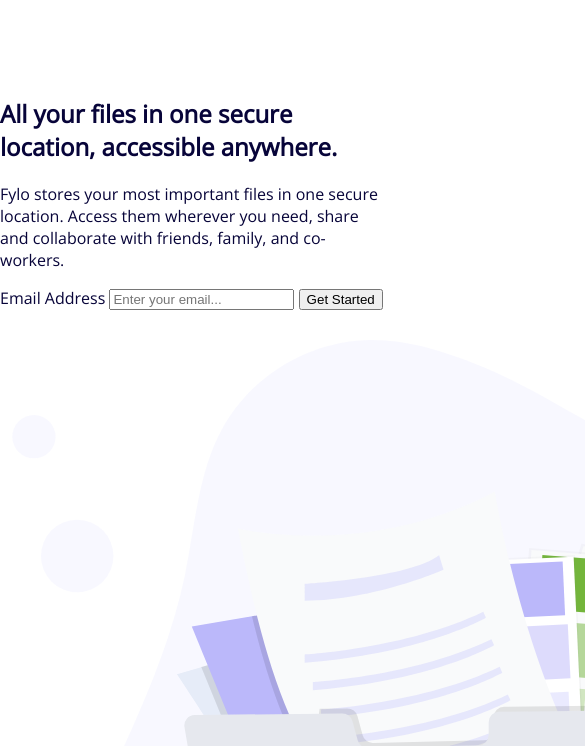
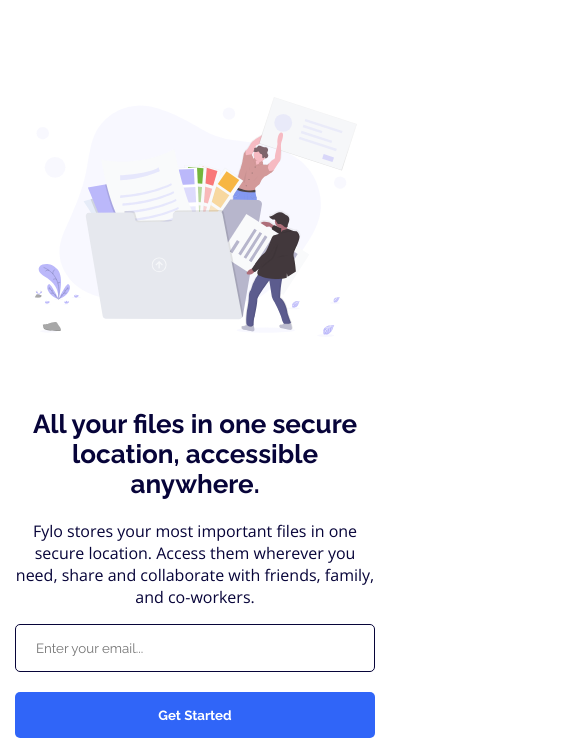
Before and after one commit to RaynaFaye/fylo-lp-two-columns, a plain HTML site: page index.html in a window 390 px wide. Shown: the part 107-853 px from the top of the page, 585 px wide, since content can reach past the window. Drawn offline with nearby package versions, Linux system fonts and the light colour scheme.

Commit message:
CSS applied to first block section

```diff
--- a/css/style.css
+++ b/css/style.css
@@ -3,11 +3,19 @@
 body {
   font-family: 'Open Sans', sans-serif;
   font-weight: 400;
+  font-size: 18px;
   color: hsl(243, 87%, 12%);
   margin: 0;
 }
-/* .title {
+.title {
   font-family: 'Raleway', sans-serif;
+  font-size: 38px;
+}
+.input {
+  font-family: 'Raleway', sans-serif;
+  border-radius: 5px;
+  border: 1px solid hsl(243, 87%, 12%);
+  padding: 15px 20px;
 }
 .button {
   font-family: 'Raleway', sans-serif;
@@ -18,7 +26,15 @@
   border-radius: 5px;
   padding: 15px 20px;
   cursor: pointer;
-} */
+}
+.screen-reader {
+  position: absolute;
+  left: -100vw;
+  top: auto;
+  width: 1px;
+  height: 1px;
+  overflow: hidden;
+}
 /* Header Section */
 .header {
   display: flex;
@@ -40,6 +56,34 @@
   color: hsl(243, 87%, 12%);
   text-decoration: none;
 }
+/* Main content Sections */
+.section {
+  display: flex;
+  padding: 0 100px;
+}
+.section__text-block {
+  flex: 1 1 0;
+}
+.section__illustration-img-block {
+  flex: 1 1 0;
+}
+.section__illustration-img {
+  width: 100%;
+}
+/* First section */
+.first-section {
+  margin-bottom: 200px;
+}
+.first-section__form {
+  display: flex;
+  column-gap: 20px;
+}
+.first-section__form__email-input {
+  width: 40%;
+}
+.first-section__form__button {
+  width: 30%;
+}
 /* Attribution Section */
 .attribution {
   font-size: 11px;
@@ -49,15 +93,29 @@
   color: hsl(228, 45%, 44%);
 }
 /* Media queries */
-@media all and (max-width: 900px) {
+@media all and (max-width: 980px) {
+  body {
+    font-size: 16px;
+  }
+  /* Header Section */
   .header {
     margin: 50px 0 100px 50px;
   }
   .header__menu__item {
     margin-right: 50px;
   }
+  /* First section */
+  .first-section__title {
+    font-size: 26px;
+  }
+  .first-section__form__button {
+    width: 40%;
+  }
 }
 @media all and (max-width: 740px) {
+  body {
+    text-align: center;
+  }
   /* Header Section */
   .header {
     margin: 50px 0 100px 20px;
@@ -68,4 +126,29 @@
   .header__menu__item {
     margin-right: 20px;
   }
+  /* Main content Sections */
+  .section {
+    flex-direction: column-reverse;
+    padding: 0 15px;
+  }
+  .section__illustration-img-block {
+    display: flex;
+    justify-content: center;
+    margin-bottom: 50px;
+  }
+  .section__illustration-img {
+    width: 90%;
+  }
+  /* First section */
+  .first-section__form {
+    row-gap: 20px;
+    flex-direction: column;
+  }
+  .first-section__form__email-input {
+    width: 100%;
+    box-sizing: border-box;
+  }
+  .first-section__form__button {
+    width: 100%;
+  }
 }
--- a/index.html
+++ b/index.html
@@ -10,6 +10,7 @@
 
     <title>Frontend Mentor | Fylo landing page with two column layout</title>
   </head>
+
   <body>
     <header class="header">
       <img src="images/logo.svg" alt="Fylo" class="header__logo" />
@@ -21,23 +22,26 @@
         </ul>
       </nav>
     </header>
-    <section>
-      <h1>All your files in one secure location, accessible anywhere.</h1>
+    <section class="section first-section">
+      <div class="section__text-block">
+        <h1 class="title first-section__title">All your files in one secure location, accessible anywhere.</h1>
         <p>
           Fylo stores your most important files in one secure location. Access them wherever you need, share and collaborate with friends, family, and
           co-workers.
         </p>
-      <form action="">
-        <label for="emailTop">Email Address</label>
-        <input type="text" id="emailTop" name="emailTop" placeholder="Enter your email..." />
-        <input type="submit" value="Get Started" />
+        <form action="" class="first-section__form">
+          <label for="emailTop" class="screen-reader">Email Address</label>
+          <input type="text" id="emailTop" name="emailTop" placeholder="Enter your email..." class="input first-section__form__email-input" />
+          <input type="submit" value="Get Started" class="button first-section__form__button" />
         </form>
-      <div>
-        <img src="images/illustration-1.svg" alt="" />
+      </div>
+      <div class="section__illustration-img-block">
+        <img src="images/illustration-1.svg" alt="" class="section__illustration-img" />
       </div>
     </section>
-    <section>
-      <h1>Stay productive, wherever you are</h1>
+    <section class="section">
+      <div class="section__text-block">
+        <h2 class="title">Stay productive, wherever you are</h2>
         <p>Never let location be an issue when accessing your files. Fylo has you covered for all of your file storage needs.</p>
         <p>Securely share files and folders with friends, family and colleagues for live collaboration. No email attachments required!</p>
         <a href="">See how Fylo works <img src="images/icon-arrow.svg" alt="" /></a>
@@ -54,20 +58,23 @@
             <figcaption><span>Kyle Burton</span> <span>Founder & CEO, Huddle</span></figcaption>
           </div>
         </figure>
-      <div>
-        <img src="images/illustration-2.svg" alt="" />
+      </div>
+      <div class="section__illustration-img-block">
+        <img src="images/illustration-2.svg" alt="" class="section__illustration-img" />
       </div>
     </section>
-    <section>
-      <h2>Get early access today</h2>
+    <section class="section">
+      <div class="section__text-block">
+        <h2 class="title">Get early access today</h2>
         <p>
-        It only takes a minute to sign up and our free starter tier is extremely generous. If you have any questions, our support team would be happy
-        to help you.
+          It only takes a minute to sign up and our free starter tier is extremely generous. If you have any questions, our support team would be
+          happy to help you.
         </p>
+      </div>
       <form action="">
-        <label for="emailBottom">Email Address</label>
-        <input type="text" id="emailBottom" name="emailBottom" placeholder="email@example.com" />
-        <input type="submit" value="Get Started For Free" />
+        <label for="emailBottom" class="screen-reader">Email Address</label>
+        <input type="text" id="emailBottom" name="emailBottom" placeholder="email@example.com" class="input" />
+        <input type="submit" value="Get Started For Free" class="button" />
       </form>
     </section>
     <footer>
```
Lines whose indentation alone changed are shown as unchanged.
